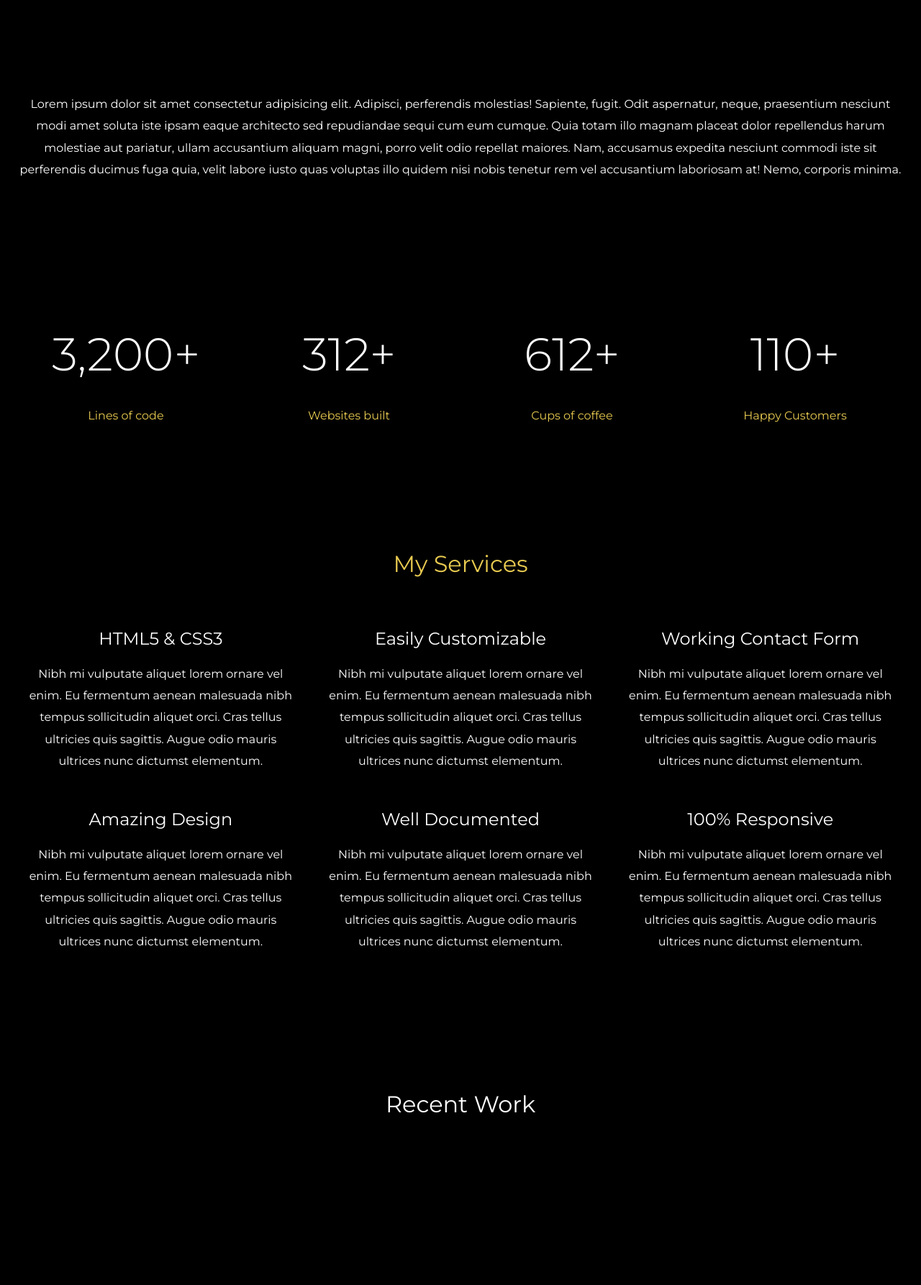
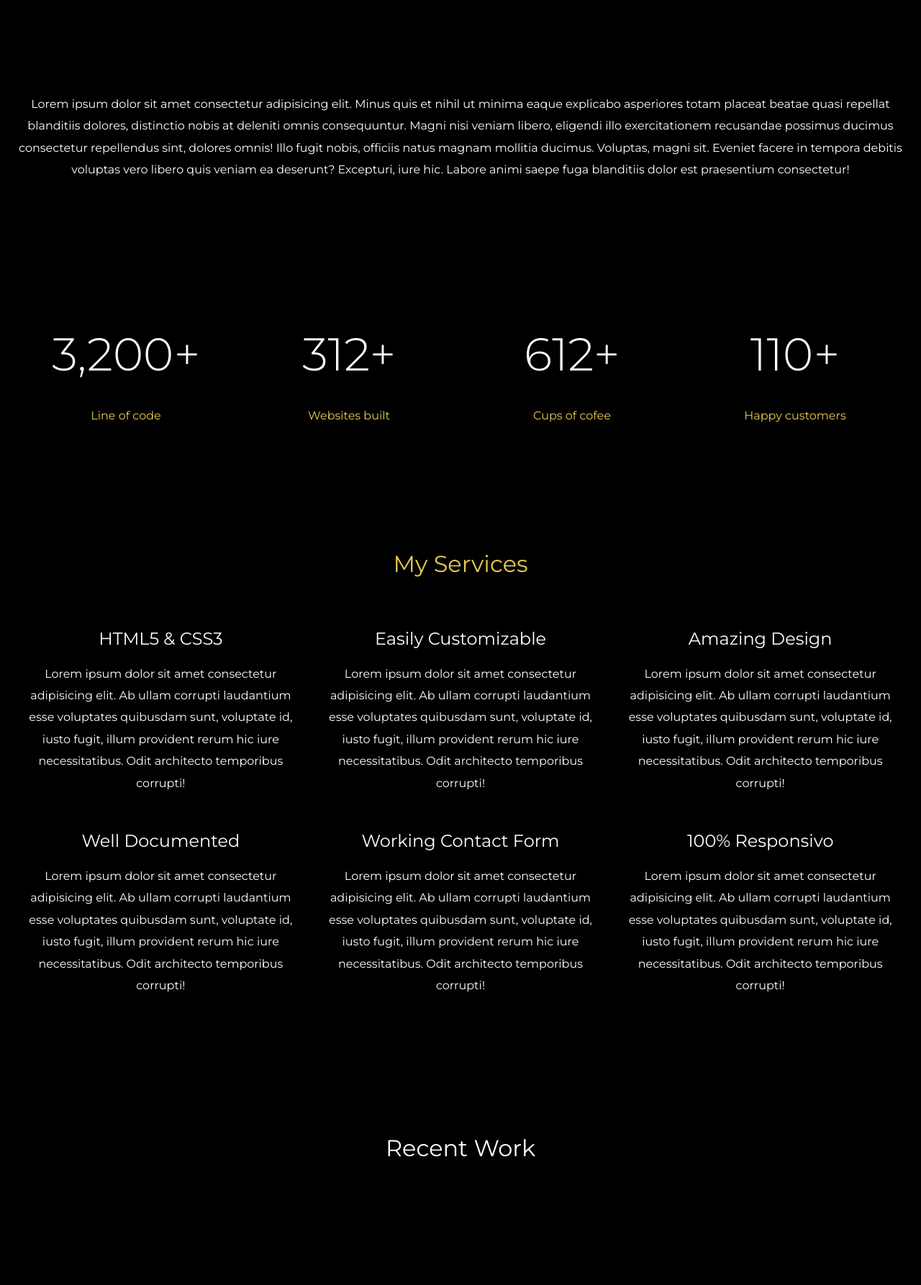
Before and after one commit to irimaya/251-portfolio-sass-kyle, a plain HTML site: page index.html in a window 1280 px wide. Shown: the part 760-2546 px from the top of the page at 72% size. Drawn offline with Linux system fonts and the light colour scheme.

Commit message:
Updated styles

```diff
--- a/index.html
+++ b/index.html
@@ -4,7 +4,7 @@
 		<meta charset="UTF-8" />
 		<meta http-equiv="X-UA-Compatible" content="IE=edge" />
 		<meta name="viewport" content="width=device-width, initial-scale=1.0" />
-		<link rel="stylesheet" href="/css/style.css" />
+		<link rel="stylesheet" href="css/style.css" />
 		<title>Portfolio Kyle | Welcome</title>
 	</head>
 	<body>
@@ -16,7 +16,7 @@
 						<li><a href="#mainheader">Home</a></li>
 						<li><a href="#about">About</a></li>
 						<li><a href="#services">My Services</a></li>
-						<li><a href="#work">Recent Work</a></li>
+						<li><a href="#work">Work</a></li>
 						<li><a href="#contact">Contact</a></li>
 					</ul>
 				</div>
@@ -25,7 +25,7 @@
 				<div class="container">
 					<div class="showcase-text">
 						<h1 class="display-1">I Build <span>Web</span></h1>
-						<a href="#services">Learn More ></a>
+						<a href="services" class="large">Learn More ></a>
 					</div>
 				</div>
 			</div>
@@ -34,12 +34,12 @@
 		<section id="about">
 			<div class="container">
 				<p>
-					Lorem ipsum dolor sit amet consectetur adipisicing elit. Adipisci, perferendis molestias! Sapiente, fugit.
-					Odit aspernatur, neque, praesentium nesciunt modi amet soluta iste ipsam eaque architecto sed repudiandae
-					sequi cum eum cumque. Quia totam illo magnam placeat dolor repellendus harum molestiae aut pariatur, ullam
-					accusantium aliquam magni, porro velit odio repellat maiores. Nam, accusamus expedita nesciunt commodi iste
-					sit perferendis ducimus fuga quia, velit labore iusto quas voluptas illo quidem nisi nobis tenetur rem vel
-					accusantium laboriosam at! Nemo, corporis minima.
+					Lorem ipsum dolor sit amet consectetur adipisicing elit. Minus quis et nihil ut minima eaque explicabo
+					asperiores totam placeat beatae quasi repellat blanditiis dolores, distinctio nobis at deleniti omnis
+					consequuntur. Magni nisi veniam libero, eligendi illo exercitationem recusandae possimus ducimus consectetur
+					repellendus sint, dolores omnis! Illo fugit nobis, officiis natus magnam mollitia ducimus. Voluptas, magni
+					sit. Eveniet facere in tempora debitis voluptas vero libero quis veniam ea deserunt? Excepturi, iure hic.
+					Labore animi saepe fuga blanditiis dolor est praesentium consectetur!
 				</p>
 			</div>
 		</section>
@@ -48,7 +48,7 @@
 			<div class="container">
 				<div class="features-box">
 					<p>3,200+</p>
-					<p>Lines of code</p>
+					<p>Line of code</p>
 				</div>
 				<div class="features-box">
 					<p>312+</p>
@@ -56,12 +56,11 @@
 				</div>
 				<div class="features-box">
 					<p>612+</p>
-					<p>Cups of coffee</p>
+					<p>Cups of cofee</p>
 				</div>
-
 				<div class="features-box">
 					<p>110+</p>
-					<p>Happy Customers</p>
+					<p>Happy customers</p>
 				</div>
 			</div>
 		</section>
@@ -73,45 +72,51 @@
 					<div class="services-flex-box">
 						<h4>HTML5 & CSS3</h4>
 						<p>
-							Nibh mi vulputate aliquet lorem ornare vel enim. Eu fermentum aenean malesuada nibh tempus sollicitudin
-							aliquet orci. Cras tellus ultricies quis sagittis. Augue odio mauris ultrices nunc dictumst elementum.
+							Lorem ipsum dolor sit amet consectetur adipisicing elit. Ab ullam corrupti laudantium esse voluptates
+							quibusdam sunt, voluptate id, iusto fugit, illum provident rerum hic iure necessitatibus. Odit architecto
+							temporibus corrupti!
 						</p>
 					</div>
 					<div class="services-flex-box">
 						<h4>Easily Customizable</h4>
 						<p>
-							Nibh mi vulputate aliquet lorem ornare vel enim. Eu fermentum aenean malesuada nibh tempus sollicitudin
-							aliquet orci. Cras tellus ultricies quis sagittis. Augue odio mauris ultrices nunc dictumst elementum.
+							Lorem ipsum dolor sit amet consectetur adipisicing elit. Ab ullam corrupti laudantium esse voluptates
+							quibusdam sunt, voluptate id, iusto fugit, illum provident rerum hic iure necessitatibus. Odit architecto
+							temporibus corrupti!
+						</p>
+					</div>
+					<div class="services-flex-box">
+						<h4>Amazing Design</h4>
+						<p>
+							Lorem ipsum dolor sit amet consectetur adipisicing elit. Ab ullam corrupti laudantium esse voluptates
+							quibusdam sunt, voluptate id, iusto fugit, illum provident rerum hic iure necessitatibus. Odit architecto
+							temporibus corrupti!
+						</p>
+					</div>
+				</div>
+				<div class="services-flex">
+					<div class="services-flex-box">
+						<h4>Well Documented</h4>
+						<p>
+							Lorem ipsum dolor sit amet consectetur adipisicing elit. Ab ullam corrupti laudantium esse voluptates
+							quibusdam sunt, voluptate id, iusto fugit, illum provident rerum hic iure necessitatibus. Odit architecto
+							temporibus corrupti!
 						</p>
 					</div>
 					<div class="services-flex-box">
 						<h4>Working Contact Form</h4>
 						<p>
-							Nibh mi vulputate aliquet lorem ornare vel enim. Eu fermentum aenean malesuada nibh tempus sollicitudin
-							aliquet orci. Cras tellus ultricies quis sagittis. Augue odio mauris ultrices nunc dictumst elementum.
-						</p>
-					</div>
-				</div>
-				<div class="services-flex">
-					<div class="services-flex-box">
-						<h4>Amazing Design</h4>
-						<p>
-							Nibh mi vulputate aliquet lorem ornare vel enim. Eu fermentum aenean malesuada nibh tempus sollicitudin
-							aliquet orci. Cras tellus ultricies quis sagittis. Augue odio mauris ultrices nunc dictumst elementum.
+							Lorem ipsum dolor sit amet consectetur adipisicing elit. Ab ullam corrupti laudantium esse voluptates
+							quibusdam sunt, voluptate id, iusto fugit, illum provident rerum hic iure necessitatibus. Odit architecto
+							temporibus corrupti!
 						</p>
 					</div>
 					<div class="services-flex-box">
-						<h4>Well Documented</h4>
+						<h4>100% Responsivo</h4>
 						<p>
-							Nibh mi vulputate aliquet lorem ornare vel enim. Eu fermentum aenean malesuada nibh tempus sollicitudin
-							aliquet orci. Cras tellus ultricies quis sagittis. Augue odio mauris ultrices nunc dictumst elementum.
-						</p>
-					</div>
-					<div class="services-flex-box">
-						<h4>100% Responsive</h4>
-						<p>
-							Nibh mi vulputate aliquet lorem ornare vel enim. Eu fermentum aenean malesuada nibh tempus sollicitudin
-							aliquet orci. Cras tellus ultricies quis sagittis. Augue odio mauris ultrices nunc dictumst elementum.
+							Lorem ipsum dolor sit amet consectetur adipisicing elit. Ab ullam corrupti laudantium esse voluptates
+							quibusdam sunt, voluptate id, iusto fugit, illum provident rerum hic iure necessitatibus. Odit architecto
+							temporibus corrupti!
 						</p>
 					</div>
 				</div>
@@ -151,16 +156,16 @@
 				<h2>Contact</h2>
 				<form action="">
 					<div class="form-group">
-						<label for="name">Name</label>
+						<label for="name">name</label>
 						<input type="text" class="form-control" />
 					</div>
 					<div class="form-group">
-						<label for="email">Email</label>
+						<label for="email">email</label>
 						<input type="email" class="form-control" />
 					</div>
 					<div class="form-group">
-						<label for="message">Message</label>
-						<textarea name="message" id="" cols="30" rows="10" class="form-control"></textarea>
+						<label for="message">message</label>
+						<textarea name="" id="" cols="30" rows="10" class="form-control"></textarea>
 					</div>
 					<button class="btn btn-color">Send Message</button>
 				</form>
@@ -168,7 +173,7 @@
 		</section>
 
 		<footer id="mainfooter">
-			<p>Portfolio SASS 2022&copy;</p>
+			<p>Portfolio SASS 2022 &copy;</p>
 		</footer>
 	</body>
 </html>
--- a/scss/style.scss
+++ b/scss/style.scss
@@ -10,11 +10,12 @@ $primary-color: #e8ca50;
 	box-sizing: border-box;
 }
 
+// Main Style
 html,
 body {
-	font-family: $font-stack;
 	background: #000;
 	color: #fff;
+	font-family: $font-stack;
 }
 
 h1 {
@@ -47,8 +48,8 @@ a {
 .container {
 	margin: auto;
 	max-width: 1300px;
+	padding: 0 20px;
 	overflow: auto;
-	padding: 0 20px;
 }
 
 .large {
@@ -64,7 +65,6 @@ a {
 .btn {
 	display: inline-block;
 	text-align: center;
-	font-size: 15px;
 	padding: 12px 23px;
 	font-weight: bold;
 	letter-spacing: 1px;
@@ -73,7 +73,7 @@ a {
 	&-color {
 		background: $primary-color;
 		color: #fff;
-		border: 1px solid $primary-color;
+		border: none;
 	}
 } //End .btn
 
@@ -89,14 +89,13 @@ form {
 		width: 100%;
 		padding: 7px 12px;
 		line-height: 1.5;
-		background-color: #fff;
 		border: none;
 		border-radius: 4px;
 	}
 	button {
 		width: 100%;
 	}
-} // form
+} //End form
 
 // Mainheader
 #mainheader {
@@ -112,14 +111,8 @@ form {
 	overflow: auto;
 	padding-top: 20px;
 	padding-bottom: 20px;
-	img {
-		height: 60px;
-	}
-	a {
-		font-weight: 500;
-	}
 	.logo {
-		padding-top: 16px;
+		padding-top: 10px;
 		font-size: 22px;
 		font-weight: 400;
 		text-transform: uppercase;
@@ -152,14 +145,14 @@ form {
 		.showcase-text {
 			padding-top: 150px;
 		}
-	} //End #showcase .title
+	}
 } //End #showcase
 
 // About
 #about {
 	padding: 80px 0;
 	text-align: center;
-} //End #about
+}
 
 // Features
 #features {
@@ -176,8 +169,8 @@ form {
 			p:last-child {
 				color: $primary-color;
 			}
-		} //End #features .festures-box
-	} //End #features .container
+		}
+	} // #features .container
 } //End #features
 
 // Services
@@ -196,8 +189,8 @@ form {
 			h4 {
 				padding-bottom: 10px;
 			}
-		} //End #services .services-flex-box
-	} // End #serrvices .services-flex
+		}
+	} // #services .services-flex
 } //End #services
 
 // Work
@@ -211,11 +204,11 @@ form {
 		gap: 10px;
 		&-box {
 			padding: 20px;
-			img {
-				width: 100%;
-			}
-		} //End #work .work-flex-box
-	} //End #work .work-flex
+		}
+		img {
+			width: 100%;
+		}
+	}
 } //End #work
 
 // Contact
@@ -229,7 +222,7 @@ form {
 		width: 50%;
 		margin: 0 auto;
 	}
-} // End #contact
+} //End #contact
 
 // Footer
 #mainfooter {
```
Also changed, not shown: scss/_mobile.scss (+0 -77 lines), css/style.css, 1 other file.
